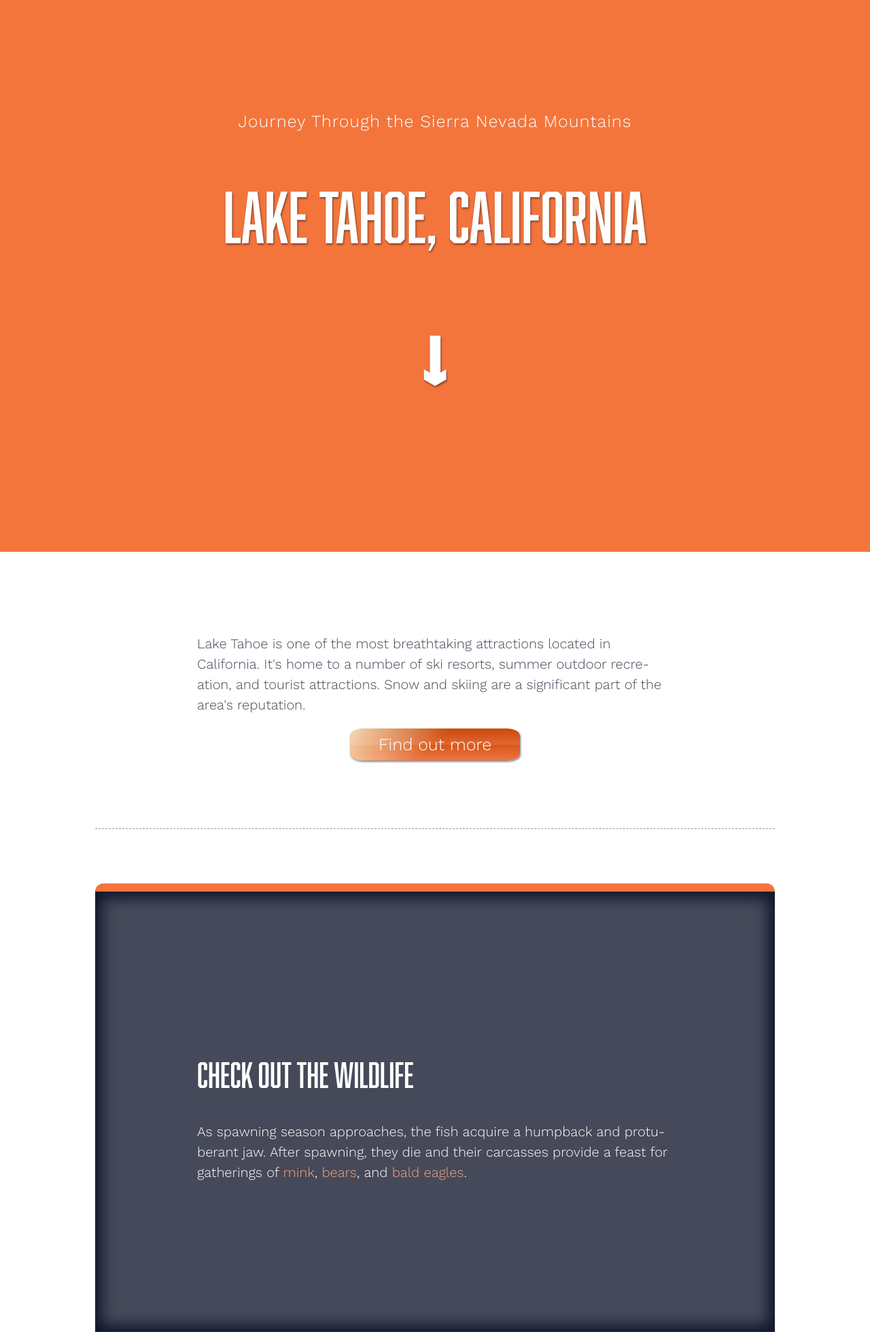
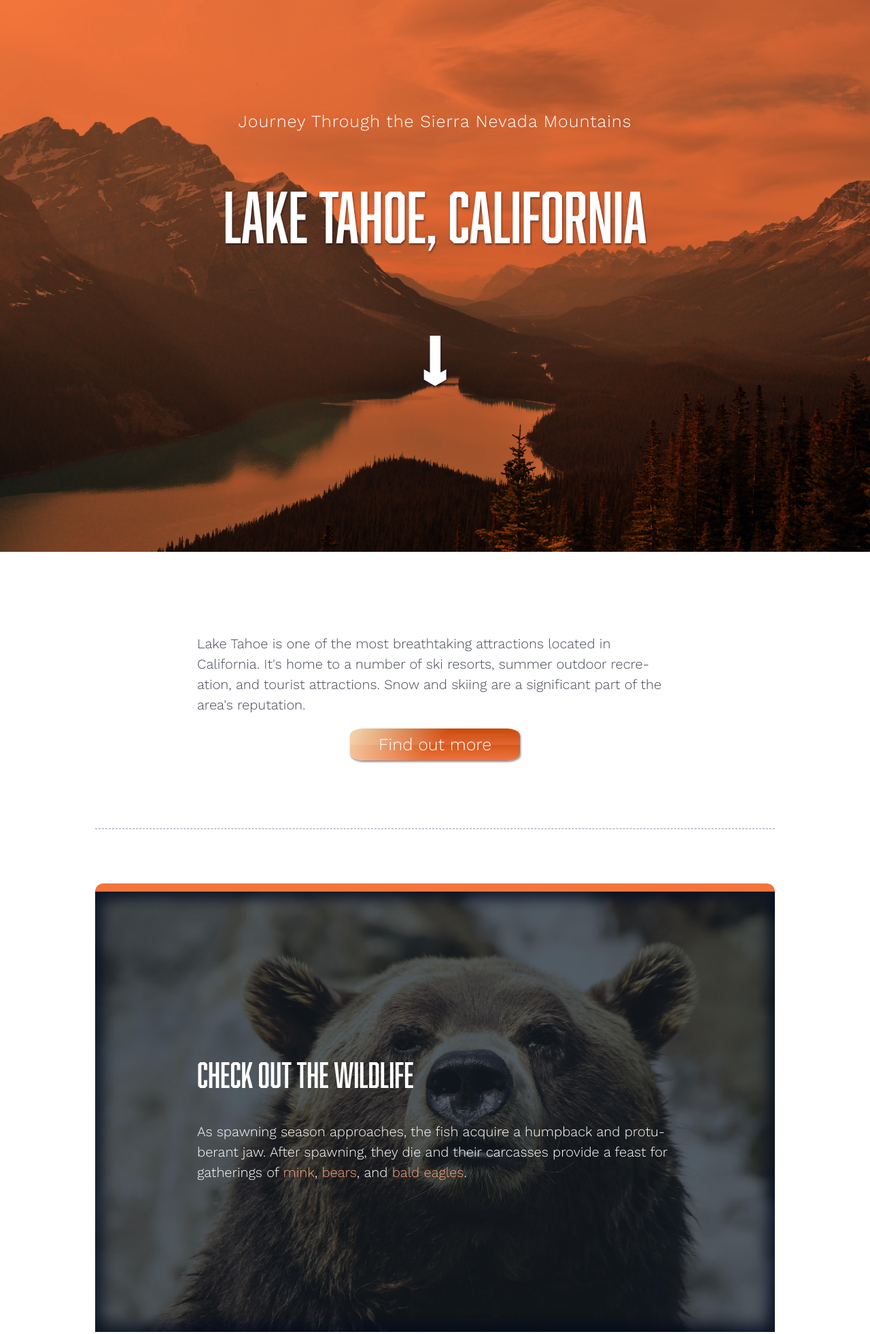
Before and after one commit to twkclaire/ClaireTreehouse, a plain HTML site: page index.html in a window 1280 px wide. Shown: the top 1963 px of the page at 68% size. Drawn offline with nearby package versions, Linux system fonts and the light colour scheme; files whose address does not match are found by name.

Commit message:
Update style.css

```diff
--- a/style.css
+++ b/style.css
@@ -51,7 +51,7 @@ img {
 header {
   padding: 10vh 1rem;
   margin:  -1rem -1rem 1rem;
-  background: url(../img/mountains.jpg) center / cover no-repeat #f3753b;
+  background: url(mountains.jpg) center / cover no-repeat #f3753b;
   background-blend-mode:multiply;
   color:white;
 }
@@ -75,7 +75,7 @@ section {
   padding:20% 15%;
   border-top: 12px solid #f3753b;
   border-radius: 12px 12px 0 0;
-  background: url(../img/bear.jpg) center / cover #454959;
+  background: url(bear.jpg) center / cover #454959;
   color: white;
   box-shadow: inset 0 0 20px 10px rgba(0,10,30,.8);
 }
```
